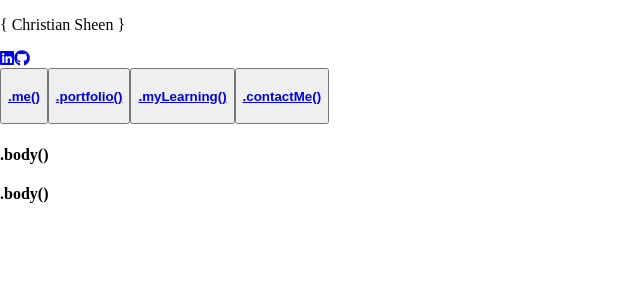
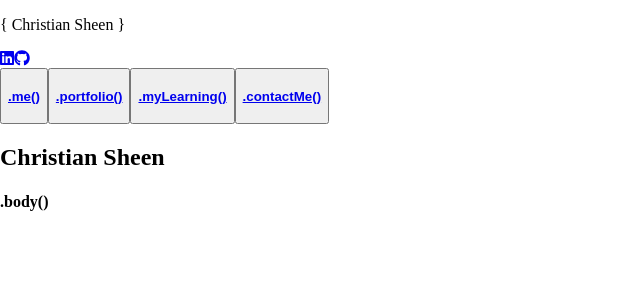
Before and after one commit to blksmth1725/CS-Portfolio, a React (Create React App) app: page / in a window 1280 px wide. Shown: the top 300 px of the page, without its empty margins (0-640 px from the left). Built offline with nearby package versions, Linux system fonts and the light colour scheme.

Commit message:
second commit on different_structure branch => trying to figure out how to render things using state correctly

```diff
--- a/src/App.js
+++ b/src/App.js
@@ -10,6 +10,7 @@ import Me from "./components/pages/Me";
 import Portfolio from "./components/pages/Portfolio";
 import MyLearning from "./components/pages/MyLearning";
 import ContactMe from "./components/pages/ContactMe";
+import Landing from "./components/pages/Landing";
 
 function App() {
   library.add(fab, faDownload);
@@ -17,9 +18,10 @@ function App() {
     <Router>
       <Fragment>
         <Navbar />
-        <Route exact path="/" component={Body} />
+        <Route exact path="/" component={Landing} />
         <section className="container">
           <Switch>
+            <Route exact path="/landing" component={Landing} />
             <Route exact path="/me" component={Me} />
             <Route exact path="/portfolio" component={Portfolio} />
             <Route exact path="/myLearning" component={MyLearning} />
--- /dev/null
+++ b/src/components/pages/Landing.js
@@ -0,0 +1,9 @@
+import React from "react";
+
+export default function Landing() {
+  return (
+    <div>
+      <h2 className="chris">Christian Sheen</h2>
+    </div>
+  );
+}
```
